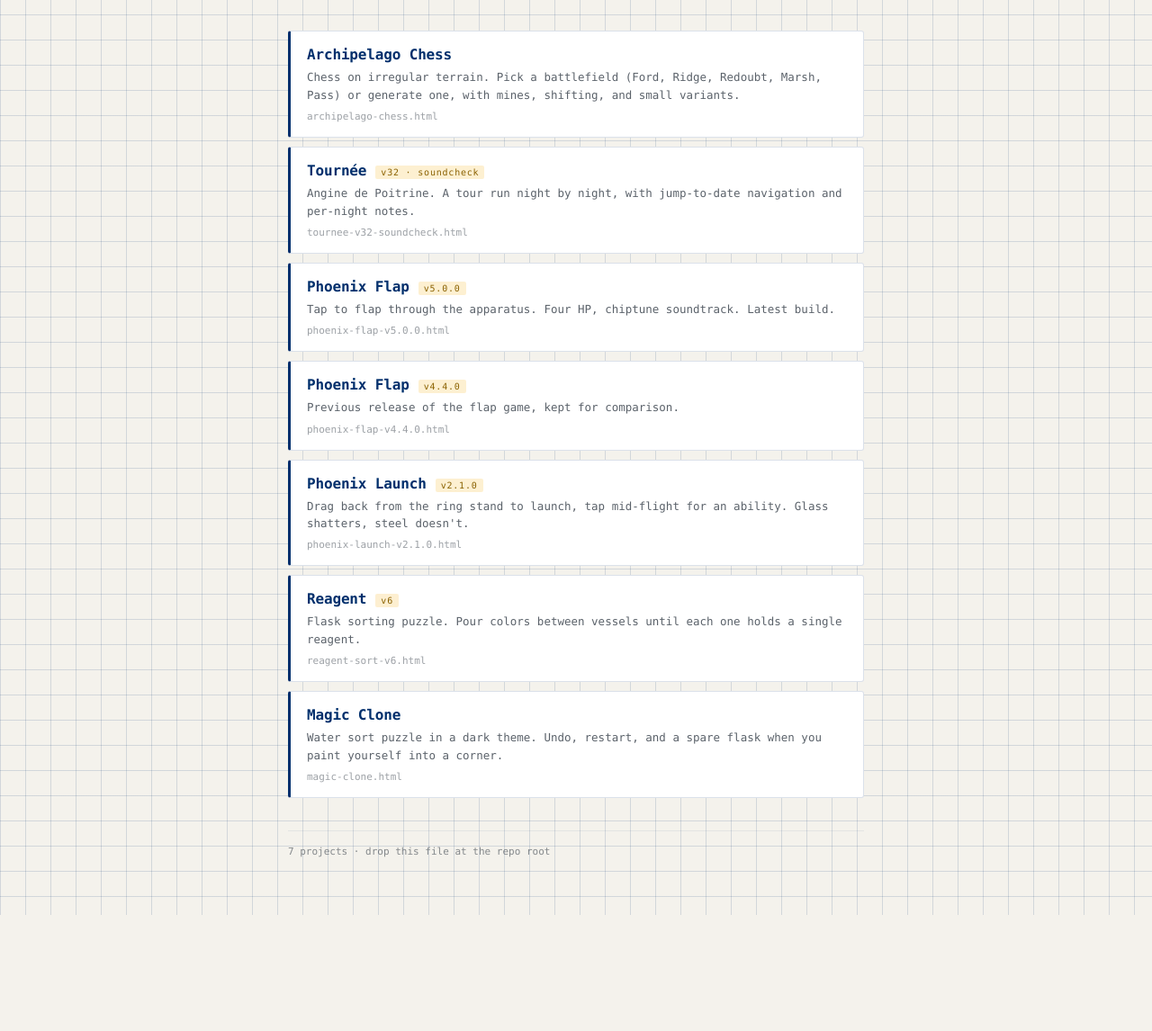
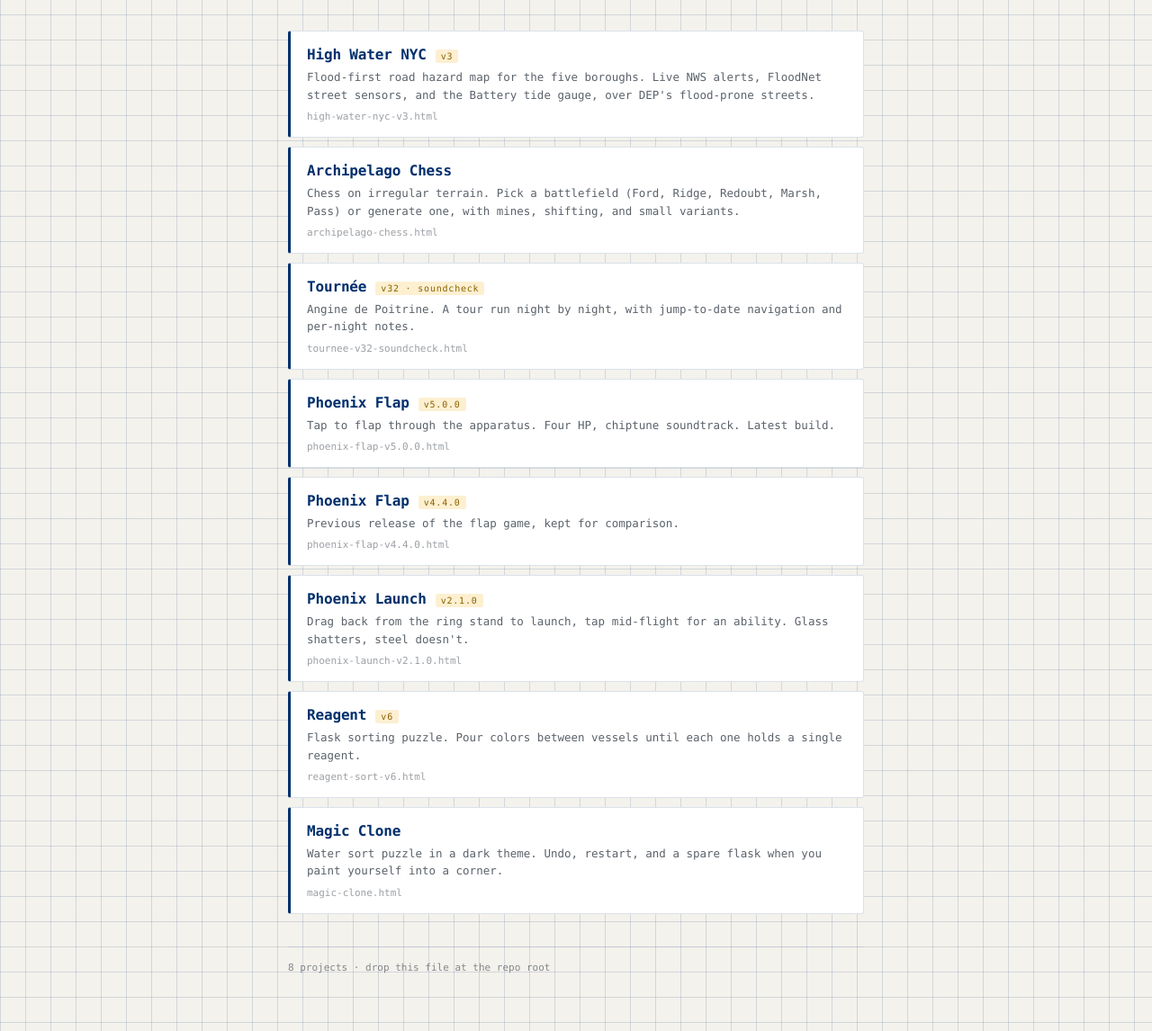
Before and after one commit to dseeman1/mobile_scratch_work, a plain HTML site: page index.html in a window 1280 px wide. Shown: the part 180-1326 px from the top of the page at 90% size. Before the commit the page ends 1197 px from the top, so only its background shows below. Drawn offline with Linux system fonts and the light colour scheme.

Commit message:
Add files via upload

```diff
--- a/index.html
+++ b/index.html
@@ -96,6 +96,13 @@
 
   <ul>
     <li>
+      <a class="item" href="high-water-nyc-v3.html">
+        <div class="row"><span class="name">High Water NYC</span><span class="ver">v3</span></div>
+        <div class="desc">Flood-first road hazard map for the five boroughs. Live NWS alerts, FloodNet street sensors, and the Battery tide gauge, over DEP's flood-prone streets.</div>
+        <div class="file">high-water-nyc-v3.html</div>
+      </a>
+    </li>
+    <li>
       <a class="item" href="archipelago-chess.html">
         <div class="row"><span class="name">Archipelago Chess</span></div>
         <div class="desc">Chess on irregular terrain. Pick a battlefield (Ford, Ridge, Redoubt, Marsh, Pass) or generate one, with mines, shifting, and small variants.</div>
@@ -146,7 +153,7 @@
     </li>
   </ul>
 
-  <footer>7 projects · drop this file at the repo root</footer>
+  <footer>8 projects · drop this file at the repo root</footer>
 
 </div>
 </body>
```
